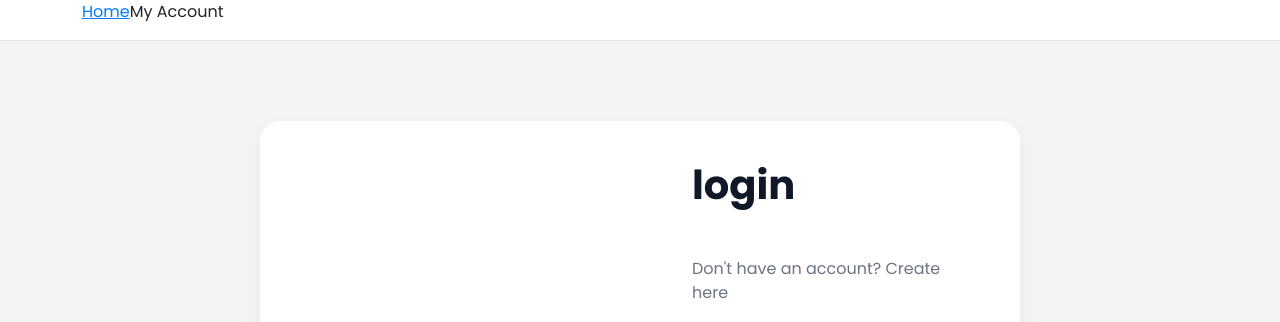
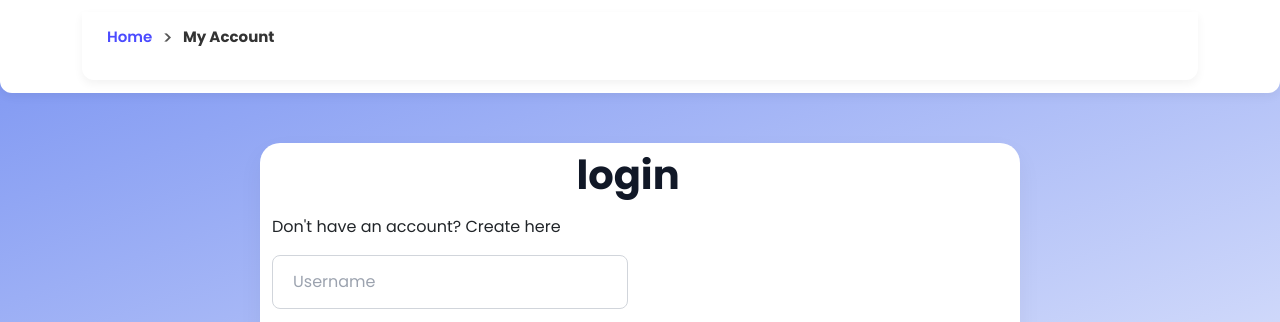
Before and after one commit to kapilshivhare91/ecomprj, a Django app: page /user/sign-up/ in a window 1280 px wide. Shown: the top 322 px of the page. Run offline with Django 5.2, Linux system fonts and the light colour scheme; some libraries are stand-ins or nearby versions.

Commit message:
Revamp login page UI and update social icons

```diff
--- a/static/assets/css/sign-up.css
+++ b/static/assets/css/sign-up.css
@@ -1,69 +1,84 @@
-
-
-/* 1. FONT & BODY SETUP
---------------------------------------------*/
 @import url('https://fonts.googleapis.com/css2?family=Poppins:wght@400;500;600;700&display=swap');
 
 body {
     font-family: 'Poppins', sans-serif;
-    background-color: #f3f4f6; /* Light gray background for contrast */
+    background-image: linear-gradient(-20deg, rgb(255, 255, 255), #7c95f2 99%);
+    background-color: #f5f3ff;
+    width: 100%;
+    max-width: 100%;
 }
 
-/* 2. MAIN PAGE & BREADCRUMB
---------------------------------------------*/
 .page-content {
-    padding-top: 80px; /* Reduced padding for a more compact look */
-    padding-bottom: 80px;
+    padding-top: 50px;
+    padding-bottom: 50px;
 }
 
 .breadcrumb-wrap {
-    background-color: #ffffff;
-    border-bottom: 1px solid #e5e7eb;
+    background: rgb(255, 255, 255);
+    backdrop-filter: blur(10px);
+    border-bottom: 1px solid rgba(255, 255, 255, 0.3);
+    padding: 12px 25px;
+    border-radius: 0 0 12px 12px;
+    box-shadow: 0 4px 10px rgba(0, 0, 0, 0.05);
+}
+
+.breadcrumb {
+    display: flex;
+    align-items: center;
+    font-size: 15px;
+    font-weight: 500;
+    gap: 10px;
 }
 
 .breadcrumb a {
-    color: #007bff; /* Primary Blue */
-    transition: color 0.3s ease;
+    text-decoration: none;
+    color: #4b4bff;
+    transition: all 0.3s ease;
+    font-weight: 600;
 }
 
 .breadcrumb a:hover {
-    color: #0056b3; /* Darker Blue */
+    color: #2d2dbb;
+    text-shadow: 0 0 8px rgba(76, 76, 255, 0.4);
 }
 
-/* 3. LOGIN CARD & LAYOUT
---------------------------------------------*/
-/* This targets the main container card for the login form */
-.col-xl-8.m-auto > .row {
+.breadcrumb .divider {
+    font-size: 18px;
+    color: #555;
+}
+
+.breadcrumb .current {
+    color: #333;
+    font-weight: 700;
+}
+
+.mr-5 {
+    margin-right: 5px;
+}
+
+.col-xl-8.m-auto>.row {
     background-color: #ffffff;
     border-radius: 20px;
     box-shadow: 0 10px 25px rgba(0, 0, 0, 0.05);
-    overflow: hidden; /* Ensures child elements respect the border-radius */
-    align-items: center; /* Vertically centers the columns */
+    overflow: hidden;
+    align-items: center;
 }
 
-/* Enhancing the image column */
-.pr-30.d-lg-block img {
-    object-fit: cover;
-    height: 100%;
-    width: 100%;
-}
-
-/* 4. FORM STYLING
---------------------------------------------*/
 .login_wrp {
-    padding: 2.5rem; /* More padding for better spacing */
+    padding: 1rem;
 }
 
 .heading_s1 h1 {
     font-size: 2.5rem;
     font-weight: 700;
-    color: #111827; /* Darker text for high contrast */
+    color: #111827;
     margin-bottom: 0.5rem;
+    margin-top: 0.5rem;
 }
 
 .heading_s1 p {
-    color: #6b7280; /* Softer gray for secondary text */
-    margin-bottom: 2rem;
+    color: #6b7280;
+    margin-bottom: .5rem;
 }
 
 .heading_s1 p a {
@@ -76,7 +91,6 @@
     text-decoration: underline;
 }
 
-/* Input field styling */
 .form-group input[type="text"],
 .form-group input[type="email"],
 .form-group input[type="password"] {
@@ -93,20 +107,16 @@
     color: #9ca3af;
 }
 
-/* Focus state for input fields */
 .form-group input:focus {
     outline: none;
     border-color: #007bff;
     box-shadow: 0 0 0 3px rgba(0, 123, 255, 0.15);
 }
 
-/* Space out the form groups */
 form .form-group {
     margin-bottom: 1.25rem;
 }
 
-/* 5. SECURITY CODE
---------------------------------------------*/
 .security-code-group {
     display: flex;
     align-items: center;
@@ -115,7 +125,7 @@
 }
 
 .security-code-group input {
-    flex-grow: 1; /* Allows input to take available space */
+    flex-grow: 1;
 }
 
 span.security-code {
@@ -129,13 +139,10 @@
     font-weight: 600;
 }
 
-/* Style for each number to make them look distinct */
 .security-code b {
     color: #1f2937;
 }
 
-/* 6. OPTIONS & FOOTER
---------------------------------------------*/
 .login_footer {
     display: flex;
     justify-content: space-between;
@@ -161,9 +168,6 @@
     color: #0056b3;
 }
 
-/* 7. BUTTONS
---------------------------------------------*/
-/* Main sign-up/login button */
 .btn-heading {
     width: 100%;
     background: linear-gradient(90deg, #007bff, #0056b3);
@@ -178,13 +182,11 @@
 }
 
 .btn-heading:hover {
-    transform: translateY(-3px);
-    box-shadow: 0 8px 15px rgba(0, 123, 255, 0.2);
+    box-shadow: 0 8px 15px rgba(0, 123, 255, 0.592);
 }
 
-/* Social login buttons */
 .card-login {
-    padding: 0 2.5rem; /* Align padding with the form */
+    padding: 0 2.5rem;
 }
 
 .card-login .btn {
@@ -204,8 +206,8 @@
 }
 
 .card-login .btn:hover {
-    border-color: #d1d5db;
-    background-color: #f9fafb;
+    box-shadow: 0 2px 5px rgba(0, 123, 255, 0.592);
+    background-color: #fffffffc;
 }
 
 .card-login .btn img {
@@ -213,8 +215,6 @@
     height: 24px;
 }
 
-/* 8. ERROR MESSAGES
---------------------------------------------*/
 .error-message {
     background-color: #fee2e2;
     color: #b91c1c;
--- a/template/partials/base.html
+++ b/template/partials/base.html
@@ -33,8 +33,6 @@
 
     <!-- Template Stylesheet -->
     <link href="{% static 'assets/css/index.css' %}" rel="stylesheet">
-    <link href="{% static 'assets/css/sign-up.css' %}" rel="stylesheet">
-
 
 </head>
 
--- a/template/userauths/firstenter.html
+++ b/template/userauths/firstenter.html
@@ -27,7 +27,6 @@
 
 
     <!-- Template Stylesheet -->
-    <link href="{% static 'assets/css/index.css' %}" rel="stylesheet">
     <link href="{% static 'assets/css/sign-up.css' %}" rel="stylesheet">
 
 
@@ -37,9 +36,12 @@
     <main class="main pages">
         <div class="page-header breadcrumb-wrap">
             <div class="container">
-                <div class="breadcrumb">
-                    <a href="#" rel="nofollow"><i class="fi-rs-home mr-5"></i>Home</a>
-                    <span></span>My Account
+                <div class="breadcrumb-wrap">
+                    <div class="breadcrumb">
+                        <a href="#"><i class="fi-rs-home ml-5"></i> Home</a>
+                        <span class="divider">></span>
+                        <span class="current">My Account</span>
+                    </div>
                 </div>
             </div>
         </div>
@@ -48,18 +50,11 @@
                 <div class="row">
                     <div class="col-xl-8 col-lg-10 col-md-12 m-auto">
                         <div class="row">
-                            <div class="col-lg-6 pr-30 d-none d-lg-block">
-                                <img class="border-radius-15" src="{% static 'assets/imgs/page/login-1.png' %}"
-                                    alt="login" />
+                            <div class="row heading_s1">
+                                <h1 class="text-center mb-3 mt-2">login</h1>
                             </div>
                             <div class="col-lg-6 col-md-8">
-                                <div class="login_wrp widget-taber_content background-white">
                                     <div class="padding_eight_all bg_white">
-                                        <div class="heading_s1">
-                                            <h1 class="mb-5">login</h1>
-                                            <p class="mb-30">Don't have an account? <a href="#"></a>Create
-                                                here</p>
-                                        </div>
                                         <div>
                                             {% if form.errors %}>
                                             <div class="error-message">
@@ -68,8 +63,9 @@
                                             {% endif %}
                                         </div>
                                     </div>
+                                <p class="mb-3">Don't have an account? <a href="#"></a>Create
+                                    here</p>
 
-                                </div>
                                 <form action="" method="post">
                                     {% csrf_token %}
                                     <div class="form-group">
@@ -105,14 +101,14 @@
                                     <a class="text-muted" href="#">Forgot password?</a>
                             </div>
                             <div class="col-lg-6 pr-30 d-none d-lg-block">
-                                <div class="card-login mt-115">
+                                <div class="card-login mt-1">
                                     <a href="{% url 'google_login' %}" class="btn btn-google btn-block mb-20">
-                                        <img src="{% static 'assets/imgs/theme/icons/icon-google.svg' %}"
+                                        <img src="{% static 'assets/imgs/login_img/google.svg' %}"
                                             alt="google" />
                                         <span>Sign in with Google</span>
                                     </a>
                                     <a href="{% url 'facebook_login' %}" class="btn btn-google btn-block mb-20">
-                                        <img src="{% static 'assets/imgs/theme/icons/icon-facebook.svg' %}"
+                                        <img src="{% static 'assets/imgs/login_img/facebook.svg' %}"
                                             alt="facebook" />
                                         <span>Sign in with facebook</span>
                                     </a>
@@ -144,11 +140,8 @@
 
 
     <!-- Template Javascript -->
-    <script src="{% static 'assets/js/main.js' %}"></script>
     <script src="{% static 'assets/js/sign-up.js' %}"></script>
 
 </body>
 
 </html>
-
-!
```
Also changed, not shown: db.sqlite3, static/assets/imgs/login_img/facebook.svg (added), static/assets/imgs/login_img/google.svg (added).
